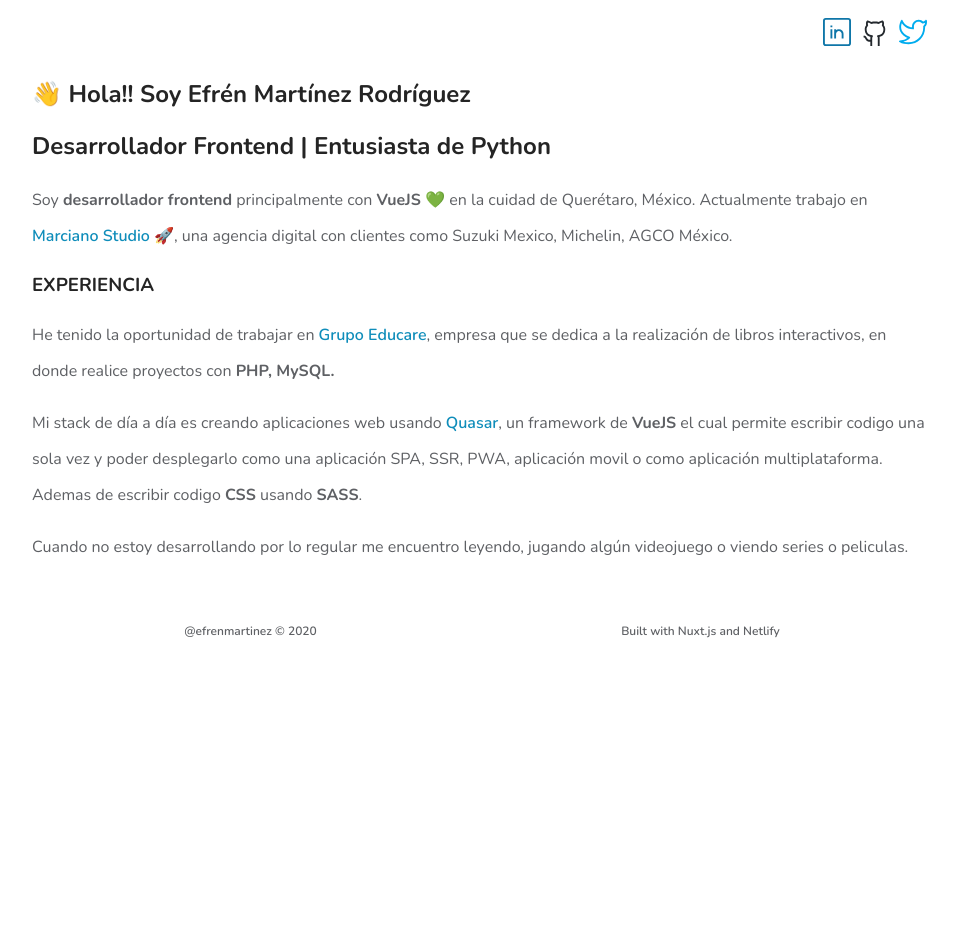
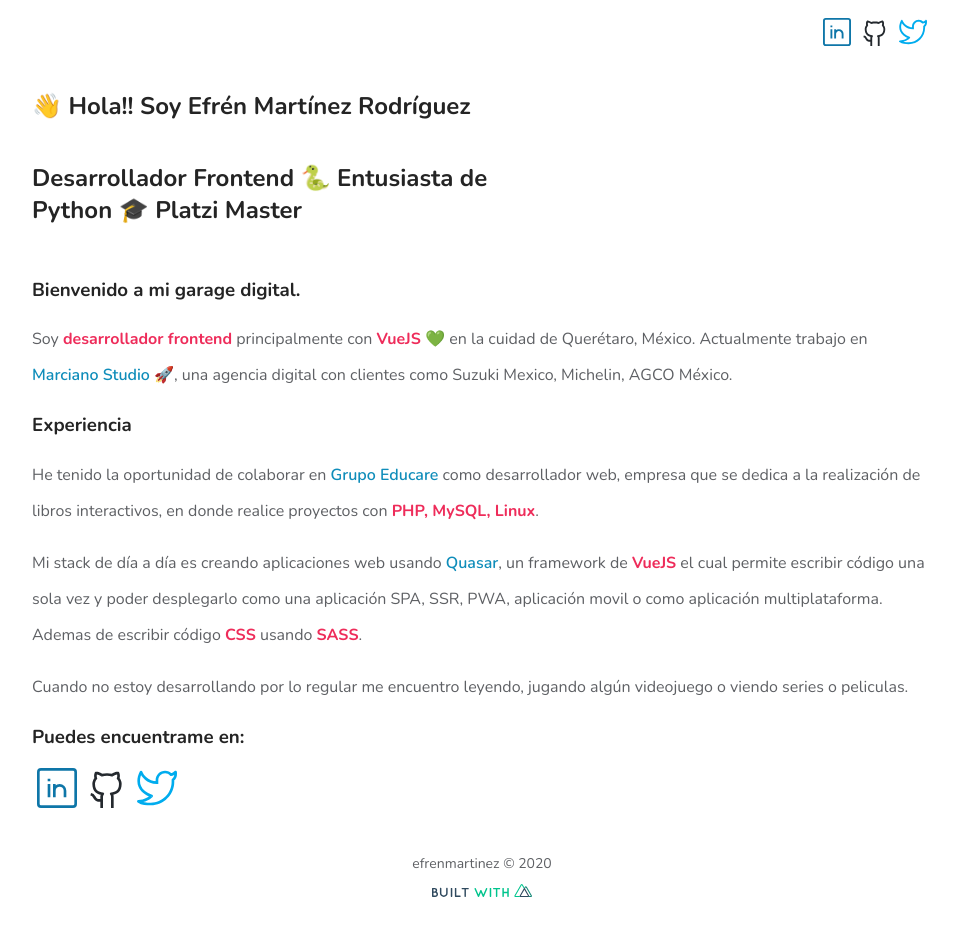
Before and after one commit to efrenmartinez/efrenmartinez.dev, a Nuxt app: page / in a window 1280 px wide. Shown: the top 936 px of the page, without its empty margins (158-1116 px from the left). Before the commit the page ends 800 px from the top, so only its background shows below. Built offline with nearby package versions, Linux system fonts and the light colour scheme.

Commit message:
:sparkles: new view in index

```diff
--- a/components/Nx-Footer.vue
+++ b/components/Nx-Footer.vue
@@ -1,7 +1,12 @@
 <template>
   <footer class="Nx-Footer">
-    <span>@efrenmartinez © 2020</span>
-    <span>Built with Nuxt.js and Netlify</span>
+    <span class="nx-semibold">efrenmartinez © 2020</span>
+    <a href="https://nuxtjs.org/" target="_blank">
+      <img
+        :src="require(`~/assets/icons/built-with.svg`)"
+        alt="Built with Nuxt.JS"
+      />
+    </a>
   </footer>
 </template>
 
@@ -20,16 +25,19 @@
 
 <style lang="scss" scoped>
 footer {
-  height: 100px;
+  height: 150px;
   display: flex;
+  flex-direction: column;
   align-items: center;
-  justify-content: space-around;
-  font-size: 12px;
+  justify-content: center;
+  font-size: 14px;
 
   span {
-    font-weight: 600;
-    line-height: 24px;
-    margin: 0 10px;
+    margin: 10px 0;
+  }
+
+  img {
+    width: 100px;
   }
 }
 </style>
--- /dev/null
+++ b/components/Nx-Section-Intro.vue
@@ -0,0 +1,37 @@
+<template>
+  <div class="Nx-Section-Intro">
+    <div class="container-title">
+      <h1>👋 Hola!! Soy Efrén Martínez Rodríguez</h1>
+      <h2>
+        Desarrollador Frontend 🐍 Entusiasta de Python 🎓 Platzi Master
+      </h2>
+    </div>
+  </div>
+</template>
+
+<script>
+/**
+ *
+ * NxSectionIntro Component
+ *
+ * @author efrenmartinez <developer.emartinez@gmail.com>
+ */
+export default {
+  name: 'NxSectionIntro',
+}
+</script>
+
+<style lang="scss" scoped>
+.Nx-Section-Intro {
+  display: flex;
+  flex-wrap: nowrap;
+  height: 200px;
+
+  .container-title {
+    width: 60%;
+    display: flex;
+    flex-direction: column;
+    justify-content: center;
+  }
+}
+</style>
--- a/components/Nx-Social-Media.vue
+++ b/components/Nx-Social-Media.vue
@@ -2,7 +2,11 @@
   <div class="Nx-Social-Media">
     <template v-for="(item, i) in SocialMedia">
       <a v-if="!item.disable" :key="i" :href="item.link" :target="item.target">
-        <img :src="require(`~/assets/icons/${item.icon}`)" :alt="item.name" />
+        <img
+          :src="require(`~/assets/icons/${item.icon}`)"
+          :alt="item.name"
+          :style="sizeIcon"
+        />
       </a>
     </template>
   </div>
@@ -19,10 +23,24 @@
 import SocialMedia from '@/utils/social-media.js'
 export default {
   name: 'NxSocialMedia',
+  props: {
+    size: {
+      type: String,
+      default: '28px',
+    },
+  },
   data() {
     return {
       SocialMedia,
     }
+  },
+  computed: {
+    sizeIcon() {
+      return {
+        height: this.size,
+        width: this.size,
+      }
+    },
   },
 }
 </script>
@@ -32,10 +50,6 @@
   height: 30px;
   a {
     margin: 0 5px;
-    img {
-      height: 28px;
-      width: 28px;
-    }
   }
 }
 </style>
--- a/pages/index.vue
+++ b/pages/index.vue
@@ -1,41 +1,51 @@
 <template>
   <section>
-    <h1>👋 Hola!! Soy Efrén Martínez Rodríguez</h1>
-    <h2>
-      Desarrollador Frontend | Entusiasta de Python
-    </h2>
+    <NxSectionIntro />
+    <h3>Bienvenido a mi garage digital.</h3>
     <p>
-      Soy <span class="nx-bold">desarrollador frontend</span> principalmente con
-      <span class="nx-bold">VueJS 💚</span> en la cuidad de Querétaro, México.
-      Actualmente trabajo en
+      Soy
+      <span class="nx-bold nx-pink">desarrollador frontend</span> principalmente
+      con <span class="nx-bold nx-pink">VueJS 💚</span> en la cuidad de
+      Querétaro, México. Actualmente trabajo en
       <a href="https://marciano.com.mx/" target="_blank">Marciano Studio</a> 🚀,
       una agencia digital con clientes como Suzuki Mexico, Michelin, AGCO
       México.
     </p>
-    <h3>EXPERIENCIA</h3>
+    <h3>Experiencia</h3>
     <p>
-      He tenido la oportunidad de trabajar en
+      He tenido la oportunidad de colaborar en
       <a href="https://www.grupoeducare.com/web/" target="_blank"
         >Grupo Educare</a
-      >, empresa que se dedica a la realización de libros interactivos, en donde
-      realice proyectos con
-      <span class="nx-bold">PHP, MySQL.</span>
+      >
+      como desarrollador web, empresa que se dedica a la realización de libros
+      interactivos, en donde realice proyectos con
+      <span class="nx-bold nx-pink">PHP, MySQL, Linux</span>.
     </p>
     <p>
       Mi stack de día a día es creando aplicaciones web usando
       <a href="https://quasar.dev/" target="_blank">Quasar</a>, un framework de
-      <span class="nx-bold">VueJS</span> el cual permite escribir codigo una
-      sola vez y poder desplegarlo como una aplicación SPA, SSR, PWA, aplicación
-      movil o como aplicación multiplataforma. Ademas de escribir codigo
-      <span class="nx-bold">CSS</span> usando <span class="nx-bold">SASS</span>.
+      <span class="nx-bold nx-pink">VueJS</span> el cual permite escribir código
+      una sola vez y poder desplegarlo como una aplicación SPA, SSR, PWA,
+      aplicación movil o como aplicación multiplataforma. Ademas de escribir
+      código <span class="nx-bold nx-pink">CSS</span> usando
+      <span class="nx-bold nx-pink">SASS</span>.
     </p>
     <p>
       Cuando no estoy desarrollando por lo regular me encuentro leyendo, jugando
       algún videojuego o viendo series o peliculas.
     </p>
+    <h3>Puedes encuentrame en:</h3>
+    <NxSocialMedia size="40px" />
   </section>
 </template>
 
 <script>
-export default {}
+import NxSectionIntro from '@/components/Nx-Section-Intro.vue'
+import NxSocialMedia from '@/components/Nx-Social-Media.vue'
+export default {
+  components: {
+    NxSocialMedia,
+    NxSectionIntro,
+  },
+}
 </script>
```
Also changed, not shown: assets/icons/built-with.svg (added), assets/images/profile.jpg (added).
